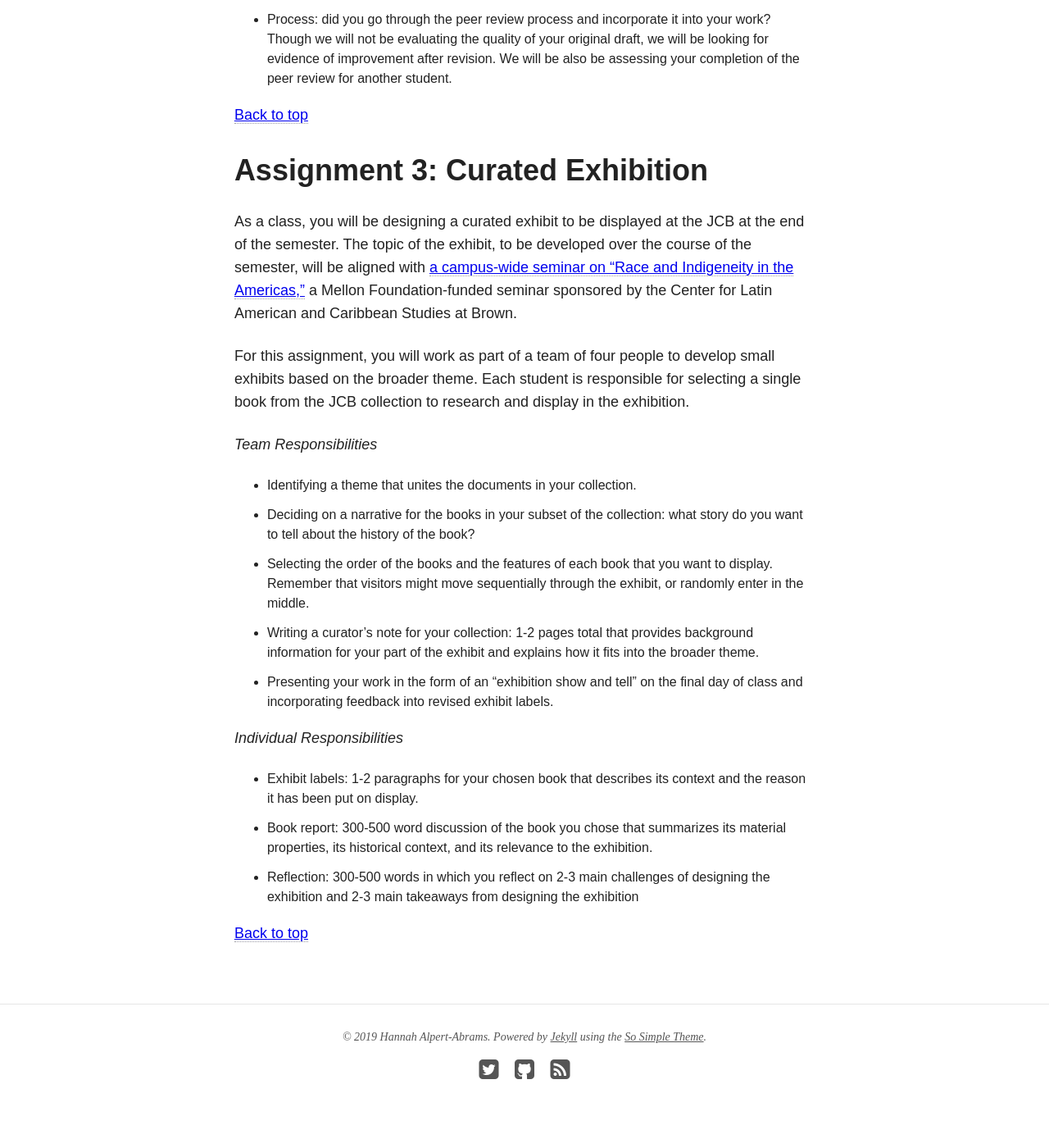
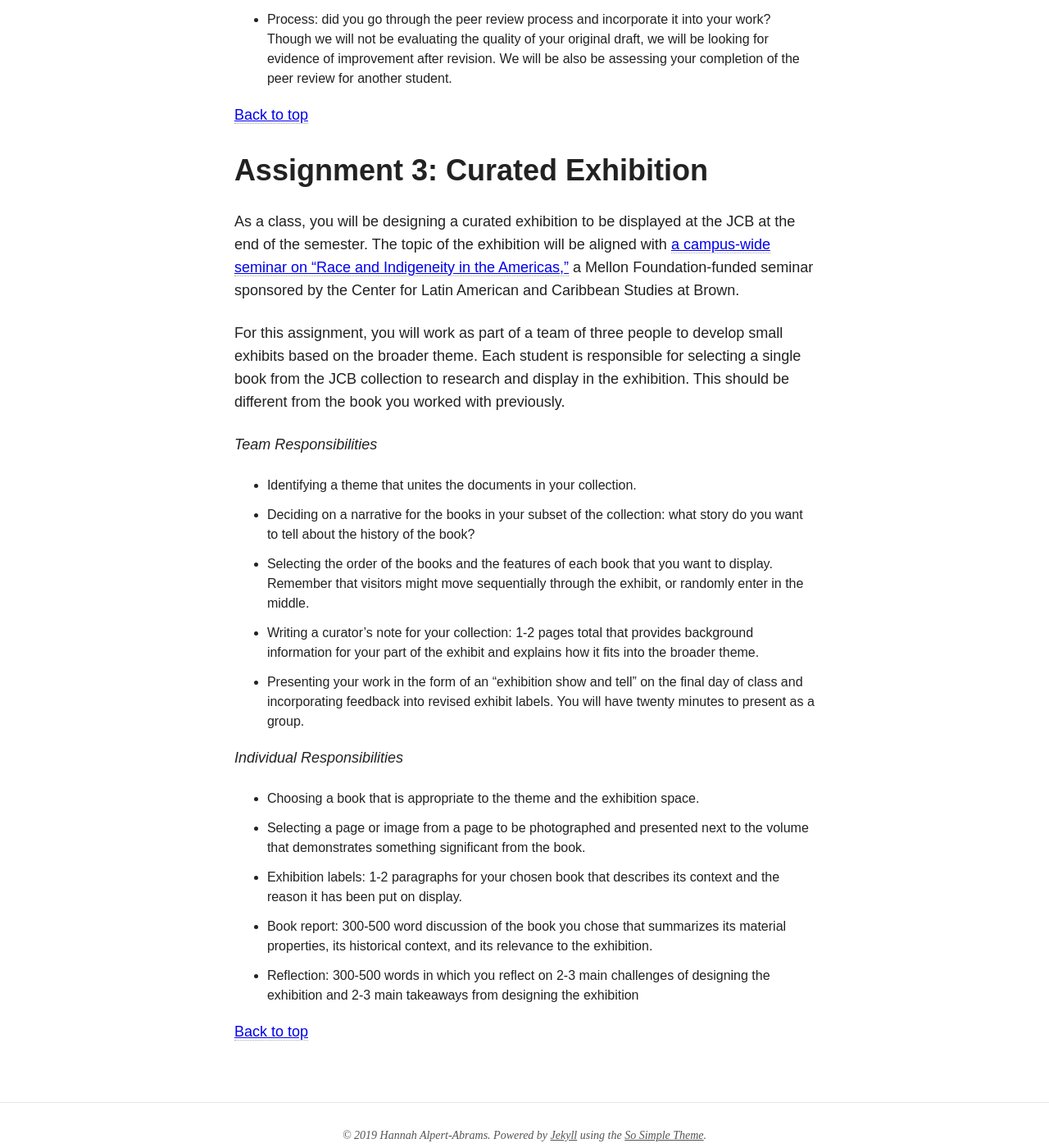
Before and after one commit to halperta/2019-bookhistory, a Jekyll site: the page built from assignments/index.md, in a window 1280 px wide and 1400 px high, scrolled down 4491 px. Shown: the whole window at 82% size. Built offline with Jekyll 4.4.1, drawn with Linux system fonts in a browser that asks for light colours; nearby versions of some CDN libraries.

Commit message:
new assignment

```diff
--- a/assignments/index.md
+++ b/assignments/index.md
@@ -95,21 +95,22 @@ You will be evaluated according to the following criteria:
 
 # Assignment 3: Curated Exhibition
 
-As a class, you will be designing a curated exhibit to be displayed at the JCB at the end of the semester. The topic of the exhibit, to be developed over the course of the semester, will be aligned with [a campus-wide seminar on “Race and Indigeneity in the Americas,”](https://watson.brown.edu/clacs/sawyer-seminar-series) a Mellon Foundation-funded seminar sponsored by the Center for Latin American and Caribbean Studies at Brown.
+As a class, you will be designing a curated exhibition to be displayed at the JCB at the end of the semester. The topic of the exhibition will be aligned with [a campus-wide seminar on “Race and Indigeneity in the Americas,”](https://watson.brown.edu/clacs/sawyer-seminar-series) a Mellon Foundation-funded seminar sponsored by the Center for Latin American and Caribbean Studies at Brown.
 
-For this assignment, you will work as part of a team of four people to develop small exhibits based on the broader theme. Each student is responsible for selecting a single book from the JCB collection to research and display in the exhibition.
-
+For this assignment, you will work as part of a team of three people to develop small exhibits based on the broader theme. Each student is responsible for selecting a single book from the JCB collection to research and display in the exhibition. This should be different from the book you worked with previously.
 
 *Team Responsibilities*
 * Identifying a theme that unites the documents in your collection.
 * Deciding on a narrative for the books in your subset of the collection: what story do you want to tell about the history of the book?
 * Selecting the order of the books and the features of each book that you want to display. Remember that visitors might move sequentially through the exhibit, or randomly enter in the middle.
 * Writing a curator’s note for your collection: 1-2 pages total that provides background information for your part of the exhibit and explains how it fits into the broader theme.
-* Presenting your work in the form of an “exhibition show and tell” on the final day of class and incorporating feedback into revised exhibit labels.
+* Presenting your work in the form of an “exhibition show and tell” on the final day of class and incorporating feedback into revised exhibit labels. You will have twenty minutes to present as a group.
 
 
 *Individual Responsibilities*
-* Exhibit labels: 1-2 paragraphs for your chosen book that describes its context and the reason it has been put on display.
+* Choosing a book that is appropriate to the theme and the exhibition space.
+* Selecting a page or image from a page to be photographed and presented next to the volume that demonstrates something significant from the book.
+* Exhibition labels: 1-2 paragraphs for your chosen book that describes its context and the reason it has been put on display.
 * Book report: 300-500 word discussion of the book you chose that summarizes its material properties, its historical context, and its relevance to the exhibition.
 * Reflection: 300-500 words in which you reflect on 2-3 main challenges of designing the exhibition and 2-3 main takeaways from designing the exhibition
 
```
